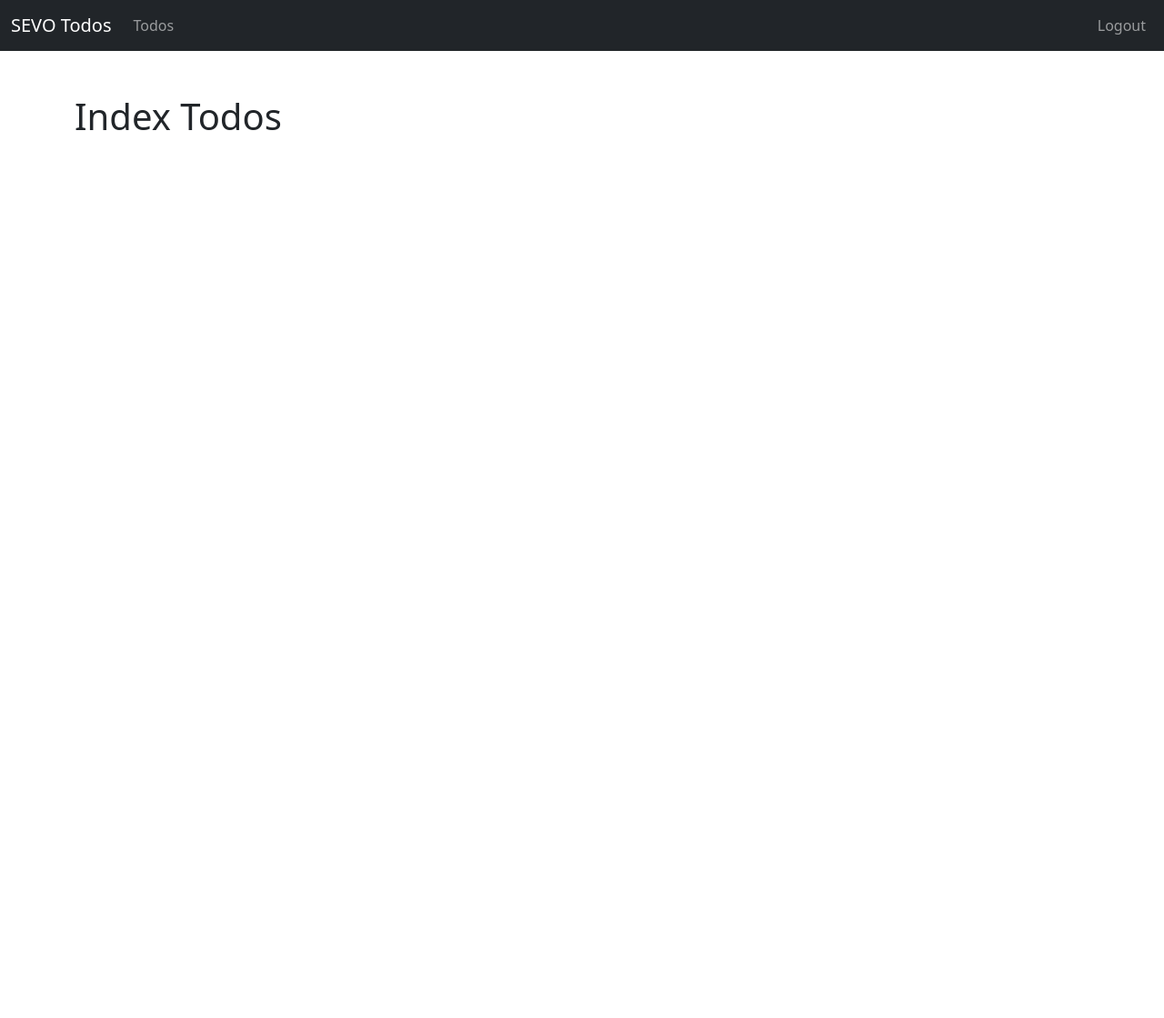
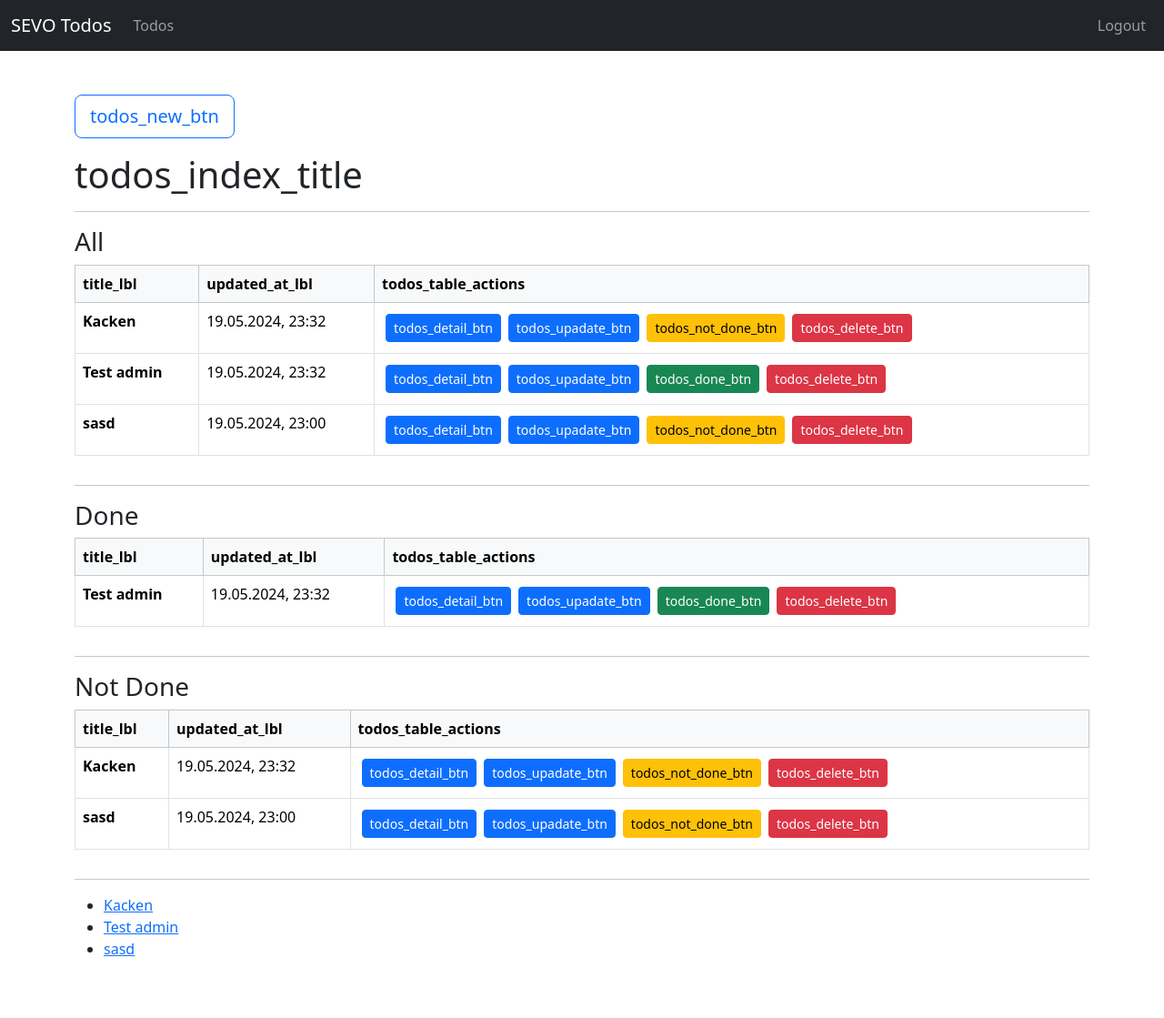
Before and after one commit to bastivogt/User-Todos, a Django app: page / in a window 1280 px wide. Shown: the whole page at 91% size. Before the commit the page ends 143 px from the top, so only its background shows below. Run offline with Django 5.2, Linux system fonts and the light colour scheme; a user stored in the database is signed in; data comes from the database, SQL or seed files in the repository; both versions use the stored data as it was after the commit; some libraries are stand-ins or nearby versions.

Commit message:
add crud

```diff
--- a/sevo_auth/forms.py
+++ b/sevo_auth/forms.py
@@ -18,7 +18,7 @@
 
 class SevoLoginForm(forms.Form):
     username = forms.CharField(max_length=255, label=_("username_lbl"))
-    password = forms.CharField(widget=forms.PasswordInput, label=_("password_lbl"))
+    password = forms.CharField(label=_("password_lbl"), widget=forms.PasswordInput)
 
 
     def __init__(self, *args, **kwargs):
--- a/todos/models.py
+++ b/todos/models.py
@@ -19,5 +19,9 @@
     updated_at = models.DateTimeField(auto_now=True)
 
 
+    class Meta:
+        ordering = ["-updated_at"]
+
+
     def __str__(self):
         return f"{self.title}"
--- a/todos/templates/todos/index.html
+++ b/todos/templates/todos/index.html
@@ -1,4 +1,5 @@
 {% extends "base.html" %}
+{% load i18n %}
 
 {% block title %}
     {{ title }}
@@ -6,5 +7,30 @@
 
 
 {% block content %}
+    <a class="btn btn-outline-primary btn-lg mb-3" href="{% url "todos-new" %}">{% trans "todos_new_btn" %}</a>
+
     <h1>{{ title }}</h1>
+    <hr>
+    <div>
+        <h3>All</h3>
+        {% include "todos/partials/_table_list.html" with todos=todos %}
+    </div>
+    <hr>
+    <div>
+        <h3>Done</h3>
+        {% include "todos/partials/_table_list.html" with todos=done_todos %}
+    </div>
+    <hr>
+    <div>
+        <h3>Not Done</h3>
+        {% include "todos/partials/_table_list.html" with todos=not_done_todos %}
+    </div>
+    <hr>
+    <ul>
+        {% for todo in todos %}
+            <li>
+                <a href="{% url "todos-update" id=todo.id %}">{{ todo.title }}</a>
+            </li>
+        {% endfor %}
+    </ul>
 {%  endblock %}
--- /dev/null
+++ b/todos/templates/todos/partials/_table_list.html
@@ -0,0 +1,30 @@
+{% load i18n %}
+<div class="table-responsive">
+    <table class="table table-bordered">
+        <thead class="table-light">
+        <tr>
+            <th scope="col">{% trans "title_lbl" %}</th>
+            <th scope="col">{% trans "updated_at_lbl" %}</th>
+            <th scope="col">{% trans "todos_table_actions" %}</th>
+        </tr>
+        </thead>
+        <tbody>
+            {% for todo in todos %}
+                <tr>
+                    <th scope="row">
+                        {{ todo.title }}
+                    </th>
+                    <td>{{ todo.updated_at|date:"d.m.Y, H:i" }}</td>
+                    <td>
+                        <div class="d-flex justify-content-start align-content-center">
+                            <a class="btn btn-primary btn-sm d-block m-1" href="{% url "todos-detail" id=todo.id %}">{% trans "todos_detail_btn" %}</a>
+                            <a class="btn btn-primary btn-sm d-block m-1" href="{% url "todos-update" id=todo.id %}">{% trans "todos_upadate_btn" %}</a>
+                            <a class="btn {% if todo.done %}btn-success{% else %}btn-warning{% endif %} btn-sm d-block m-1" href="{% url "todos-done" id=todo.id %}">{% if todo.done %}{% trans "todos_done_btn" %}{% else %}{% trans "todos_not_done_btn" %}{% endif %}</a>
+                            <a class="btn btn-danger btn-sm d-block m-1" href="{% url "todos-delete" id=todo.id %}">{% trans "todos_delete_btn" %}</a>
+                        </div>
+                    </td>
+                </tr>
+            {% endfor %}
+        </tbody>
+    </table>
+</div>
--- a/todos/urls.py
+++ b/todos/urls.py
@@ -3,5 +3,10 @@
 from . import views
 
 urlpatterns = [
-    path("", views.index, name="todos-index")
+    path("", views.index, name="todos-index"),
+    path("new/", views.new, name="todos-new"),
+    path("update/<int:id>", views.update, name="todos-update"),
+    path("done/<int:id>", views.done, name="todos-done"),
+    path("detail/<int:id>", views.detail, name="todos-detail"),
+    path("delete/<int:id>", views.delete, name="todos-delete")
 ]
--- a/todos/views.py
+++ b/todos/views.py
@@ -1,15 +1,156 @@
-from django.shortcuts import render
+from django.shortcuts import render, get_object_or_404
+from django.urls import reverse
+from django.http import HttpResponseRedirect, Http404
+from django.utils.translation import gettext_lazy as _
+from django.contrib import messages
 
 from . import helpers
+from . import forms
+from . import models
+
 
 # Create your views here.
 
-
+# index
 def index(request):
     if not request.user.is_authenticated:
         return helpers.not_auth_redirect()
 
+    current_user = request.user
+
+    todos = models.Todo.objects.filter(user=current_user)
+    done_todos = todos.filter(done=True)
+    not_done_todos = todos.filter(done=False)
+
+
 
     return render(request, "todos/index.html", {
-        "title": "Index Todos"
+        "title": _("todos_index_title"),
+        "todos": todos,
+        "done_todos": done_todos,
+        "not_done_todos": not_done_todos
     })
+
+
+
+# new
+def new(request):
+    if not request.user.is_authenticated:
+        return helpers.not_auth_redirect()
+
+    current_user = request.user
+
+    todo = models.Todo(user=current_user)
+
+    if request.method == "POST":
+        form = forms.TodoForm(request.POST, instance=todo)
+        if form.is_valid():
+            form.save()
+            messages.add_message(request, messages.SUCCESS, _("todos_new_success_msg"))
+            url = reverse("todos-index")
+            return HttpResponseRedirect(url)
+        else:
+            messages.add_message(request, messages.SUCCESS, _("todos_new_success_msg"))
+            url = reverse("todos-new")
+            return HttpResponseRedirect(url)
+
+
+    else:
+        form = forms.TodoForm(instance=todo)
+
+    return render(request, "todos/new.html", {
+        "title": _("todos_new_title"),
+        "send_btn_title": _("todos_send_btn_title"),
+        "form": form
+    })
+
+
+# update
+def update(request, id):
+    if not request.user.is_authenticated:
+        return helpers.not_auth_redirect()
+
+    current_user = request.user
+
+    todo = get_object_or_404(models.Todo, id=id, user=current_user)
+
+
+    if request.method == "POST":
+        form = forms.TodoForm(request.POST, instance=todo)
+        if form.is_valid():
+            form.save()
+            messages.add_message(request, messages.SUCCESS, _("todos_new_success_msg"))
+            url = reverse("todos-index")
+            return HttpResponseRedirect(url)
+        else:
+            messages.add_message(request, messages.SUCCESS, _("todos_new_success_msg"))
+            url = reverse("todos-new")
+            return HttpResponseRedirect(url)
+
+
+    else:
+        form = forms.TodoForm(instance=todo)
+
+    return render(request, "todos/new.html", {
+        "title": f"{todo.title}",
+        "send_btn_title": _("todos_send_btn_title"),
+        "form": form
+    })
+
+
+# done
+def done(request, id):
+    if not request.user.is_authenticated:
+        return helpers.not_auth_redirect()
+    current_user = request.user
+    todo = get_object_or_404(models.Todo, id=id, user=current_user)
+    msg_done = f'{todo.title}: {_("todos_done_msg_done")}'
+    msg_not_done = f'{todo.title}: {_("todos_done_msg_not_done")}'
+
+    todo.done = not todo.done
+    todo.save()
+
+    if todo.done:
+        messages.add_message(request, messages.SUCCESS, msg_done)
+    else:
+        messages.add_message(request, messages.WARNING, msg_not_done)
+    url = reverse("todos-index")
+    return HttpResponseRedirect(url)
+
+
+
+# detail
+def detail(request, id):
+    if not request.user.is_authenticated:
+        return helpers.not_auth_redirect()
+
+    current_user = request.user
+
+    todo = get_object_or_404(models.Todo, id=id, user=current_user)
+
+    return render(request, "todos/detail.html", {
+        "title": _("todos_detail_title"),
+        "todo": todo
+    })
+
+
+# delete
+def delete(request, id):
+    if not request.user.is_authenticated:
+        return helpers.not_auth_redirect()
+
+    current_user = request.user
+    todo = get_object_or_404(models.Todo, id=id, user=current_user)
+
+    if request.method == "POST":
+        todo.delete()
+        messages.add_message(request, messages.ERROR, f'{todo.title}, {_("todos_delete_msg")}')
+        url = reverse("todos-index")
+        return HttpResponseRedirect(url)
+
+
+
+    return render(request, "todos/delete.html", {
+        "title": _("todos_delete_title"),
+        "todo": todo
+    })
```
Also changed, not shown: todos/forms.py (added, +24 -0 lines), todos/templates/todos/delete.html (added, +37 -0 lines), todos/templates/todos/detail.html (added, +44 -0 lines), todos/templates/todos/new.html (added, +15 -0 lines), todos/templates/todos/partials/_new_update_form_card.html (added, +40 -0 lines), db.sqlite3.
